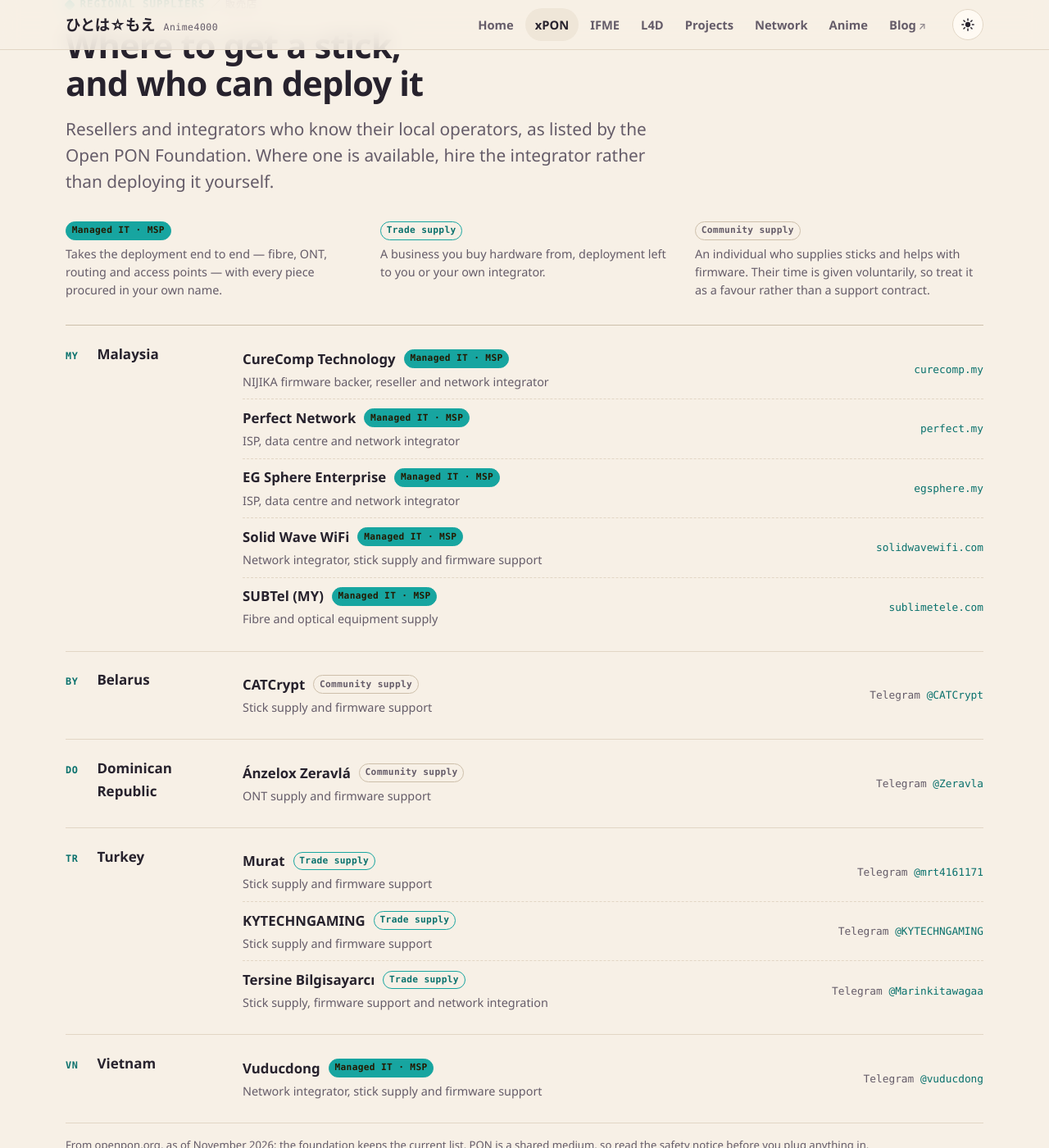
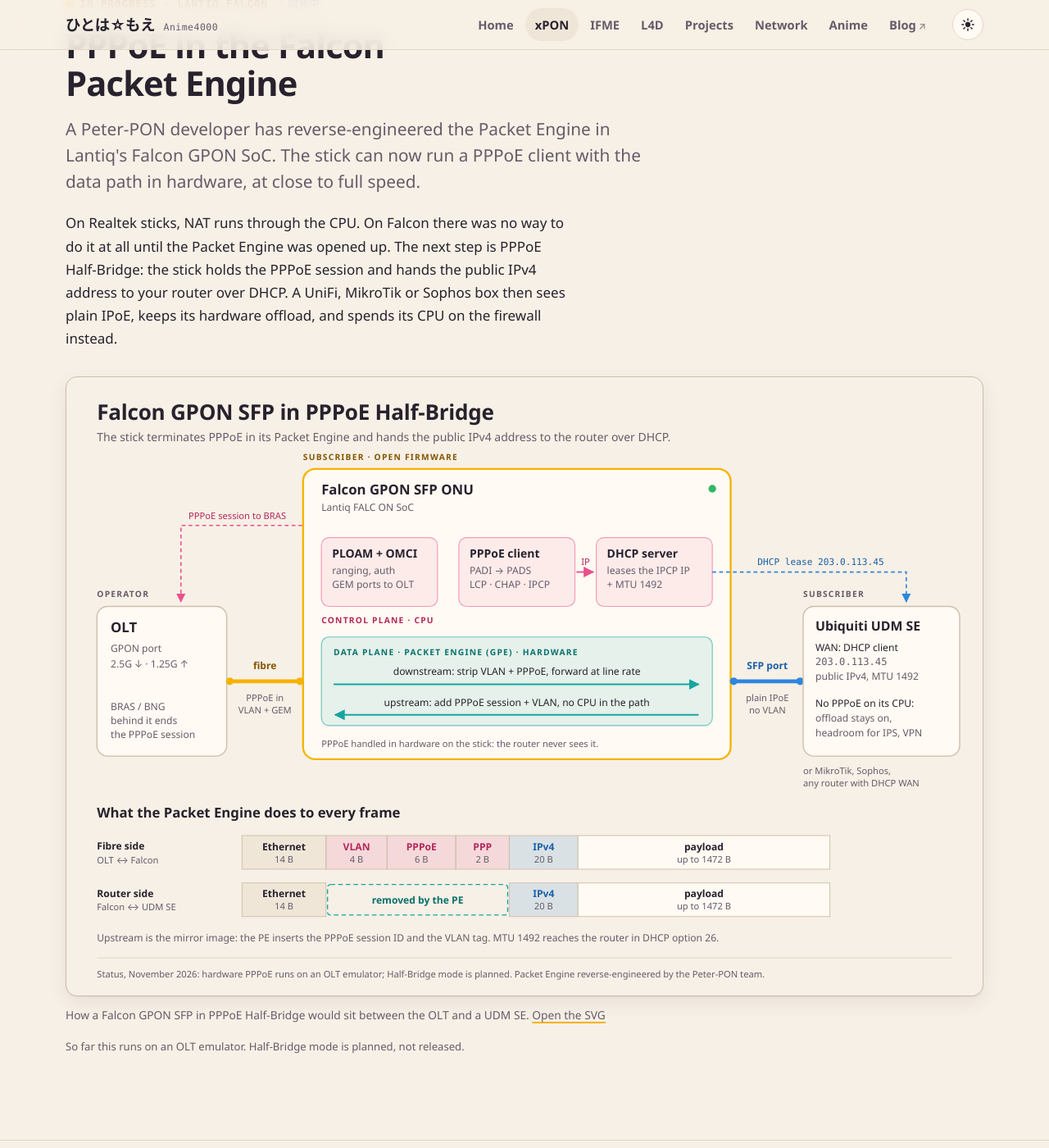
Before and after one commit to Anime4000/anime4000.github.io, a Jekyll site: the page built from pon.html, in a window 1280 px wide and 1400 px high, scrolled down 4917 px. Shown: the whole window at 82% size. Built offline with Jekyll 4.4.1, drawn with Linux system fonts in a browser that asks for light colours.

Commit message:
Add Falcon PPPoE Half-Bridge section and diagram to the xPON page
A Peter-PON developer reverse-engineered the Lantiq Falcon Packet Engine,
so the stick can run PPPoE with the data path in hardware. The new section
explains the planned Half-Bridge mode, where the stick hands the public IPv4
to the router over DHCP, and inlines an SVG diagram that follows the site's
theme toggle and scrolls sideways on phones.

Co-Authored-By: Claude Opus 5.5 <noreply@anthropic.com>

```diff
--- a/assets/css/main.css
+++ b/assets/css/main.css
@@ -615,6 +615,12 @@ a:hover { color: var(--tone-ink); }
 .shot img { width: 100%; border-radius: var(--radius); border: 1px solid var(--line-strong); box-shadow: var(--shadow); background: #1b1b1b; }
 .shot figcaption { margin-top: .75rem; font-size: .86rem; color: var(--muted); }
 
+/* Wide inline SVG diagrams. Scroll sideways inside the frame on phones rather than shrink to unreadable. */
+.diagram { margin: 2rem 0 0; }
+.diagram-frame { overflow-x: auto; border: 1px solid var(--line-strong); border-radius: var(--radius); box-shadow: var(--shadow); background: var(--paper); }
+.diagram-frame svg { display: block; width: 100%; min-width: 760px; height: auto; }
+.diagram figcaption { margin-top: .75rem; font-size: .86rem; color: var(--muted); }
+
 /* The NIJIKA family tree. An indented tree on phones, a top-down chart on wide screens. */
 .lineage { display: grid; gap: 2.5rem 16px; margin-top: 2rem; }
 .lineage-root {
--- a/pon.html
+++ b/pon.html
@@ -174,6 +174,37 @@ lede: >-
   </div>
 </section>
 
+<section class="section tone-yellow" id="falcon" aria-labelledby="falcon-title">
+  <div class="wrap">
+    <p class="eyebrow"><span class="eyebrow-mark"></span>In progress · Lantiq Falcon <span class="jp" lang="ja">／ 開発中</span></p>
+    <h2 id="falcon-title">PPPoE in the Falcon Packet Engine</h2>
+    <p class="lede narrow">
+      A Peter-PON developer has reverse-engineered the Packet Engine in Lantiq's Falcon GPON
+      SoC. The stick can now run a PPPoE client with the data path in hardware, at close to
+      full speed.
+    </p>
+    <div class="prose">
+      <p>
+        On Realtek sticks, NAT runs through the CPU. On Falcon there was no way to do it at all
+        until the Packet Engine was opened up. The next step is PPPoE Half-Bridge: the stick
+        holds the PPPoE session and hands the public IPv4 address to your router over DHCP.
+        A UniFi, MikroTik or Sophos box then sees plain IPoE, keeps its hardware offload, and
+        spends its CPU on the firewall instead.
+      </p>
+    </div>
+    <figure class="diagram">
+      <div class="diagram-frame" tabindex="0" role="region" aria-label="PPPoE Half-Bridge diagram, scrolls sideways on small screens">
+        {% include_relative assets/img/falcon-pppoe-half-bridge.svg %}
+      </div>
+      <figcaption>
+        How a Falcon GPON SFP in PPPoE Half-Bridge would sit between the OLT and a UDM SE.
+        <a href="{{ '/assets/img/falcon-pppoe-half-bridge.svg' | relative_url }}">Open the SVG</a>
+      </figcaption>
+    </figure>
+    <p class="fineprint">So far this runs on an OLT emulator. Half-Bridge mode is planned, not released.</p>
+  </div>
+</section>
+
 <section class="section tone-teal" id="suppliers" aria-labelledby="suppliers-title">
   <div class="wrap">
     <p class="eyebrow"><span class="eyebrow-mark"></span>Regional suppliers <span class="jp" lang="ja">／ 販売店</span></p>
```
Also changed, not shown: assets/img/falcon-pppoe-half-bridge.svg (added).
